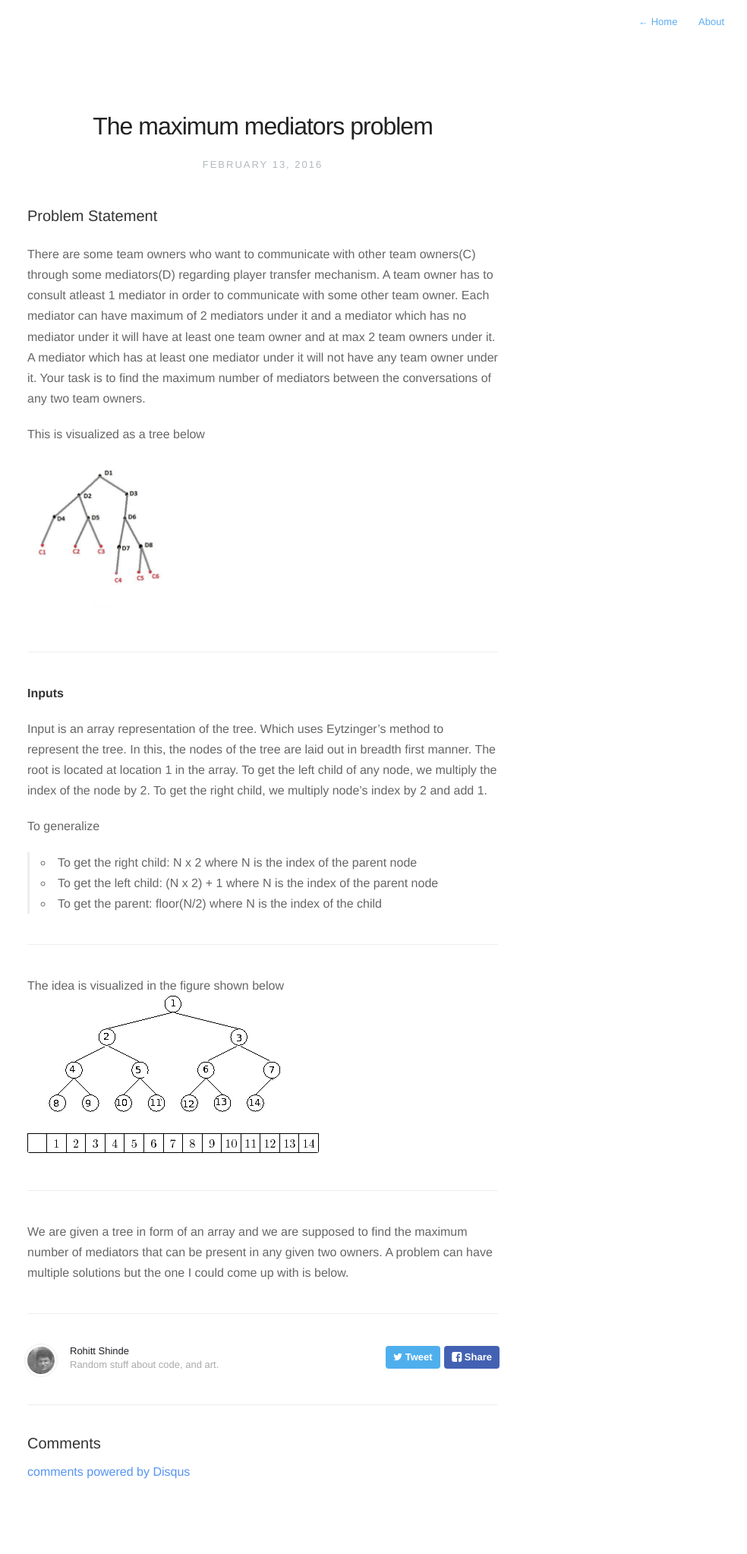
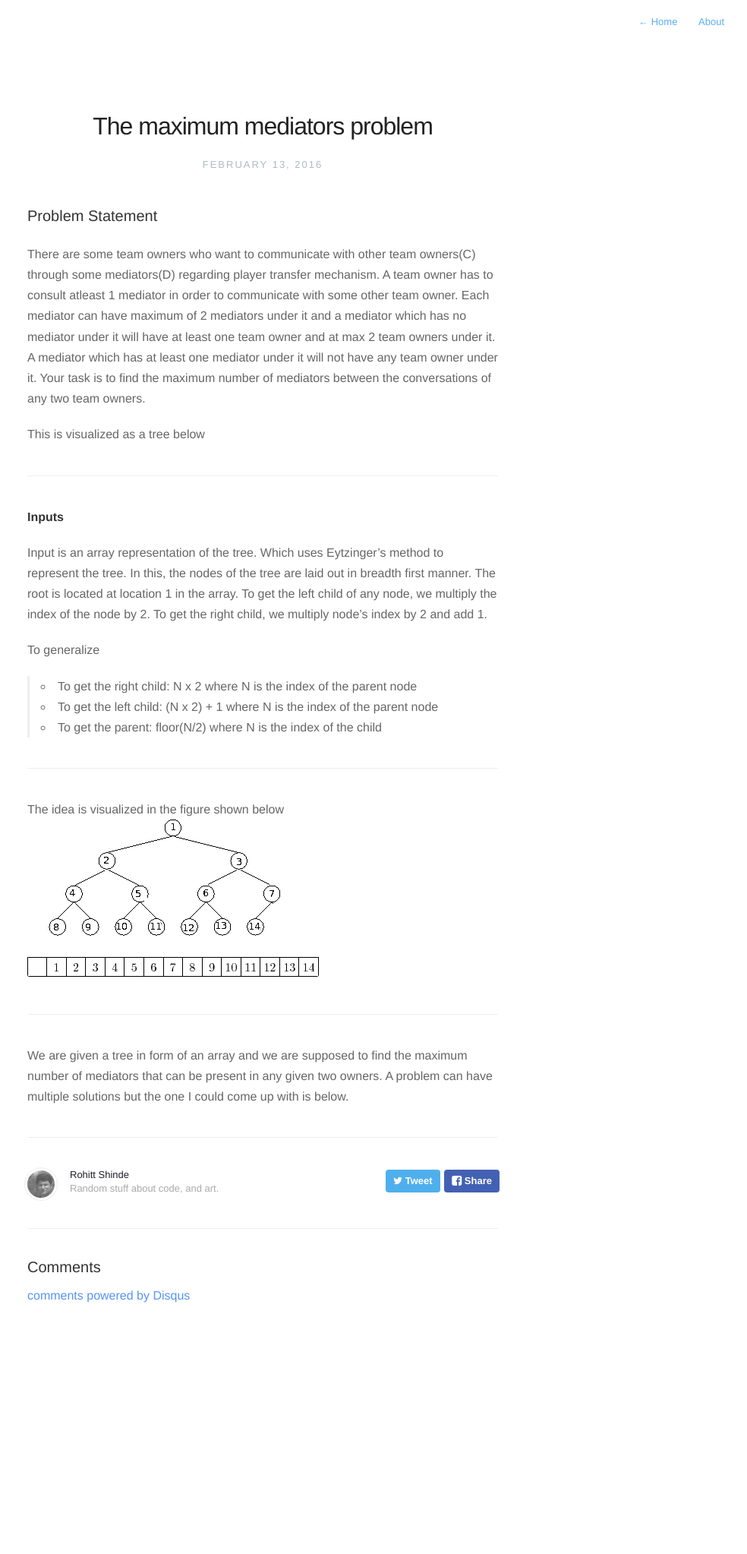
Before and after one commit to shinderohitt/shinderohitt.github.io, a Jekyll site: the page built from _posts/2016-02-13-maximum-mediators-problem.markdown, in a window 1280 px wide. Shown: the whole page at 76% size, without its empty margins (294-1278 px from the left). Built offline with Jekyll 4.4.1, drawn with Linux system fonts in a browser that asks for light colours; nearby versions of some CDN libraries; comment, search, counter and statistics services are not loaded; after the commit the page ends 1814 px from its top, so only the background shows below that.

Commit message:
try removing HTML tag

```diff
--- a/_posts/2016-02-13-maximum-mediators-problem.markdown
+++ b/_posts/2016-02-13-maximum-mediators-problem.markdown
@@ -15,7 +15,6 @@ There are some team owners who want to communicate with other team owners(C) thr
 
 This is visualized as a tree below
 
-<img src="/assets/images/max-mediators-1.png" width="193px">
 
 ---
 
```
